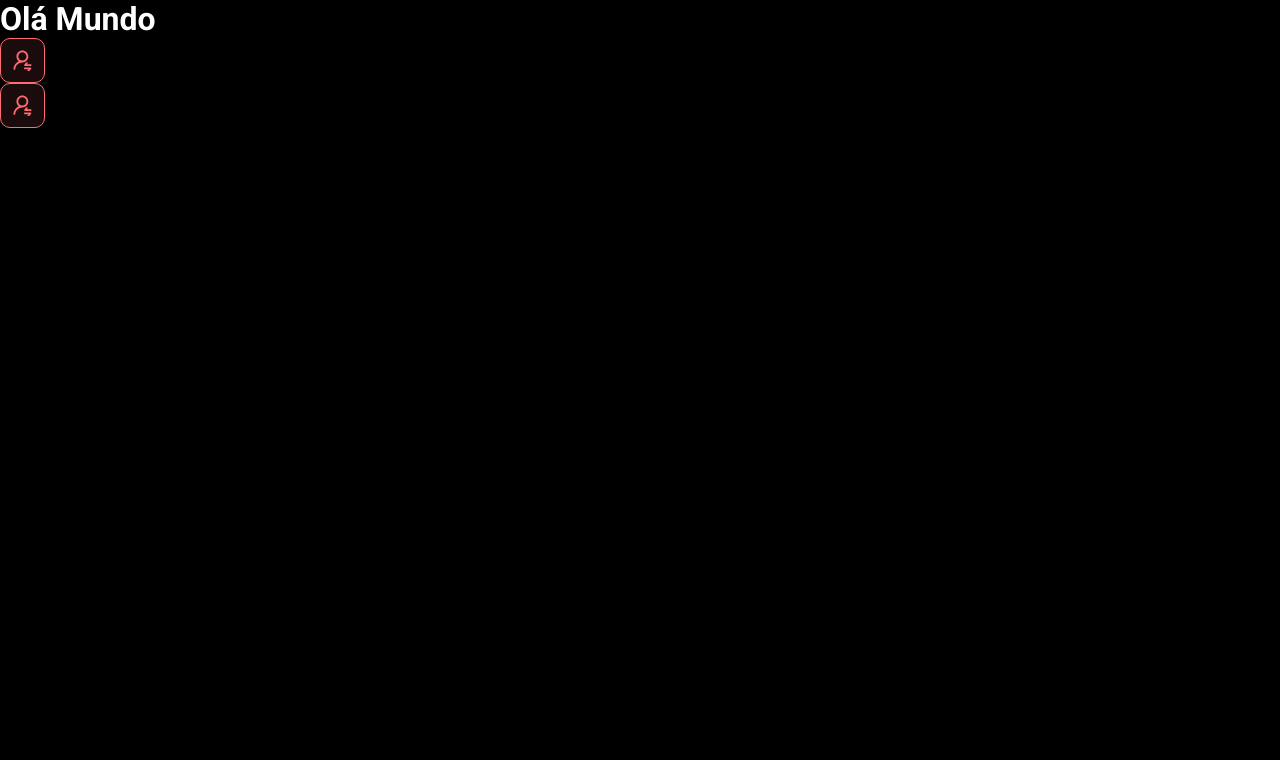
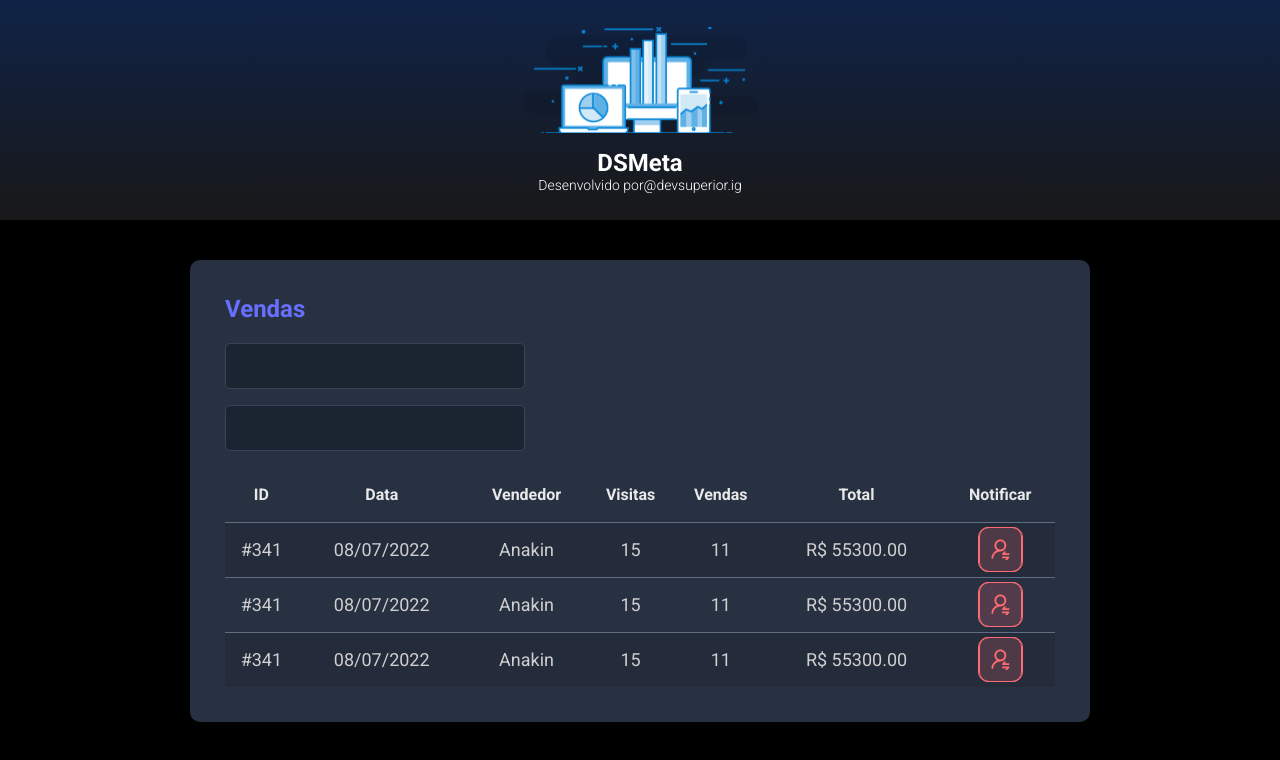
Before and after one commit to solebac/dsmeta, a React (Vite) app in the folder frontend/: page / in a window 1280 px wide. Shown: the top 760 px of the page. Built offline with nearby package versions, Linux system fonts and the light colour scheme.

Commit message:
Other components

```diff
--- a/frontend/src/App.tsx
+++ b/frontend/src/App.tsx
@@ -1,12 +1,18 @@
 import { useState } from "react";
-import NotificationButton from "./components/NotificationButton";
+import Header from "./components/Header";
+import SalesCard from "./components/SalesCard";
 
 function App() {
   return (
     <>
-      <h1>Olá Mundo</h1>
-      <NotificationButton />
-      <NotificationButton />
+      <Header />
+      <main>
+        <section id="sales">
+          <div className="dsmeta-container">
+            <SalesCard />
+          </div>
+        </section>
+      </main>
     </>
   );
 }
--- /dev/null
+++ b/frontend/src/components/Header/index.tsx
@@ -0,0 +1,16 @@
+import logo from "../../assets/img/logo.svg";
+const Header = () => {
+  return (
+    <header>
+      <div className="dsmeta-logo-container">
+        <img src={logo} alt="DSMeta" />
+        <h1>DSMeta</h1>
+        <p>
+          Desenvolvido por
+          <a href="https://www.instagram.com/devsuperior.ig">@devsuperior.ig</a>
+        </p>
+      </div>
+    </header>
+  );
+};
+export default Header;
--- /dev/null
+++ b/frontend/src/components/SalesCard/index.tsx
@@ -0,0 +1,81 @@
+import NotificationButton from "../NotificationButton";
+
+const SalesCard = () => {
+  return (
+    <div className="dsmeta-card">
+      <h2 className="dsmeta-sales-title">Vendas</h2>
+      <div>
+        <div className="dsmeta-form-control-container">
+          <input className="dsmeta-form-control" type="text" />
+        </div>
+        <div className="dsmeta-form-control-container">
+          <input className="dsmeta-form-control" type="text" />
+        </div>
+      </div>
+
+      <div>
+        <table className="dsmeta-sales-table">
+          <thead>
+            <tr>
+              <th className="show992">ID</th>
+              <th className="show576">Data</th>
+              <th>Vendedor</th>
+              <th className="show992">Visitas</th>
+              <th className="show992">Vendas</th>
+              <th>Total</th>
+              <th>Notificar</th>
+            </tr>
+          </thead>
+          <tbody>
+            <tr>
+              <td className="show992">#341</td>
+              <td className="show576">08/07/2022</td>
+              <td>Anakin</td>
+              <td className="show992">15</td>
+              <td className="show992">11</td>
+              <td>R$ 55300.00</td>
+              <td>
+                <div className="dsmeta-red-btn-container">
+                  <div className="dsmeta-red-btn">
+                    <NotificationButton />
+                  </div>
+                </div>
+              </td>
+            </tr>
+            <tr>
+              <td className="show992">#341</td>
+              <td className="show576">08/07/2022</td>
+              <td>Anakin</td>
+              <td className="show992">15</td>
+              <td className="show992">11</td>
+              <td>R$ 55300.00</td>
+              <td>
+                <div className="dsmeta-red-btn-container">
+                  <div className="dsmeta-red-btn">
+                    <NotificationButton />
+                  </div>
+                </div>
+              </td>
+            </tr>
+            <tr>
+              <td className="show992">#341</td>
+              <td className="show576">08/07/2022</td>
+              <td>Anakin</td>
+              <td className="show992">15</td>
+              <td className="show992">11</td>
+              <td>R$ 55300.00</td>
+              <td>
+                <div className="dsmeta-red-btn-container">
+                  <div className="dsmeta-red-btn">
+                    <NotificationButton />
+                  </div>
+                </div>
+              </td>
+            </tr>
+          </tbody>
+        </table>
+      </div>
+    </div>
+  );
+};
+export default SalesCard;
```
Also changed, not shown: frontend/src/assets/img/logo.svg (added).
